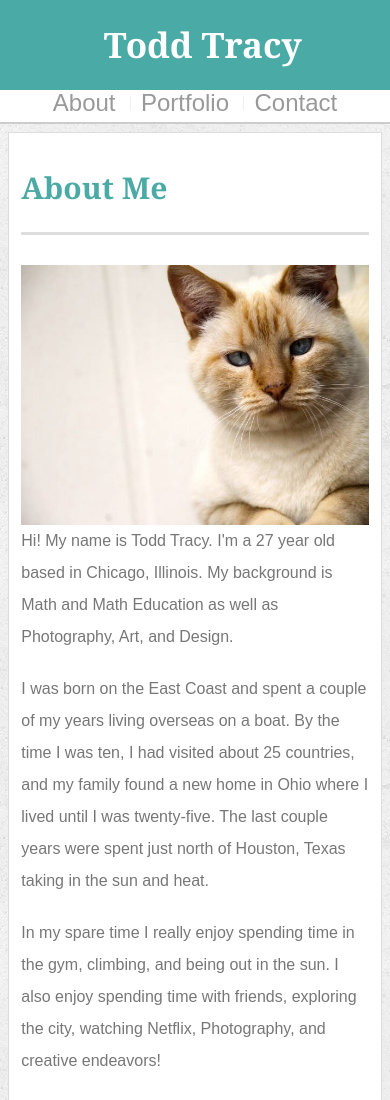
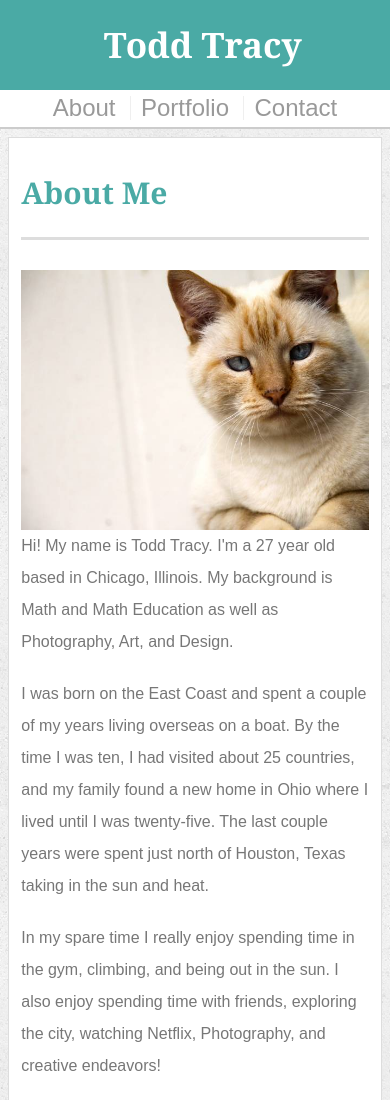
Before and after one commit to trvcytg/Responsive-Portfolio, a plain HTML site: page index.html in a window 390 px wide. Shown: the top 1100 px of the page. Drawn offline with Linux system fonts and the light colour scheme.

Commit message:
Changed margin-top on navbar links.

```diff
--- a/assets/css/style.css
+++ b/assets/css/style.css
@@ -323,6 +323,8 @@ input[type="submit"] {
   }
   nav a {
     font-size: 24px;
+    line-height: 24px;
+    margin-top: 2%;
   }
   nav a:first-child {
     padding-left: 0;
```
